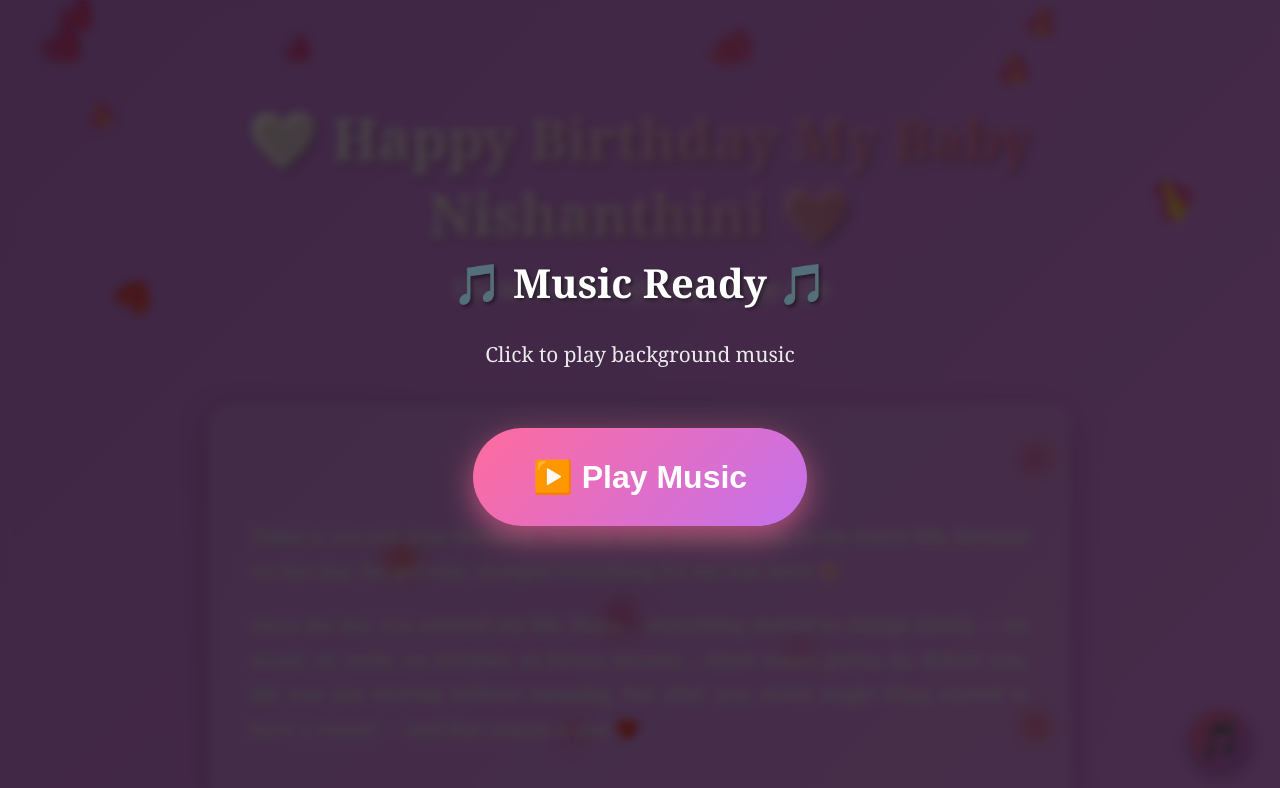
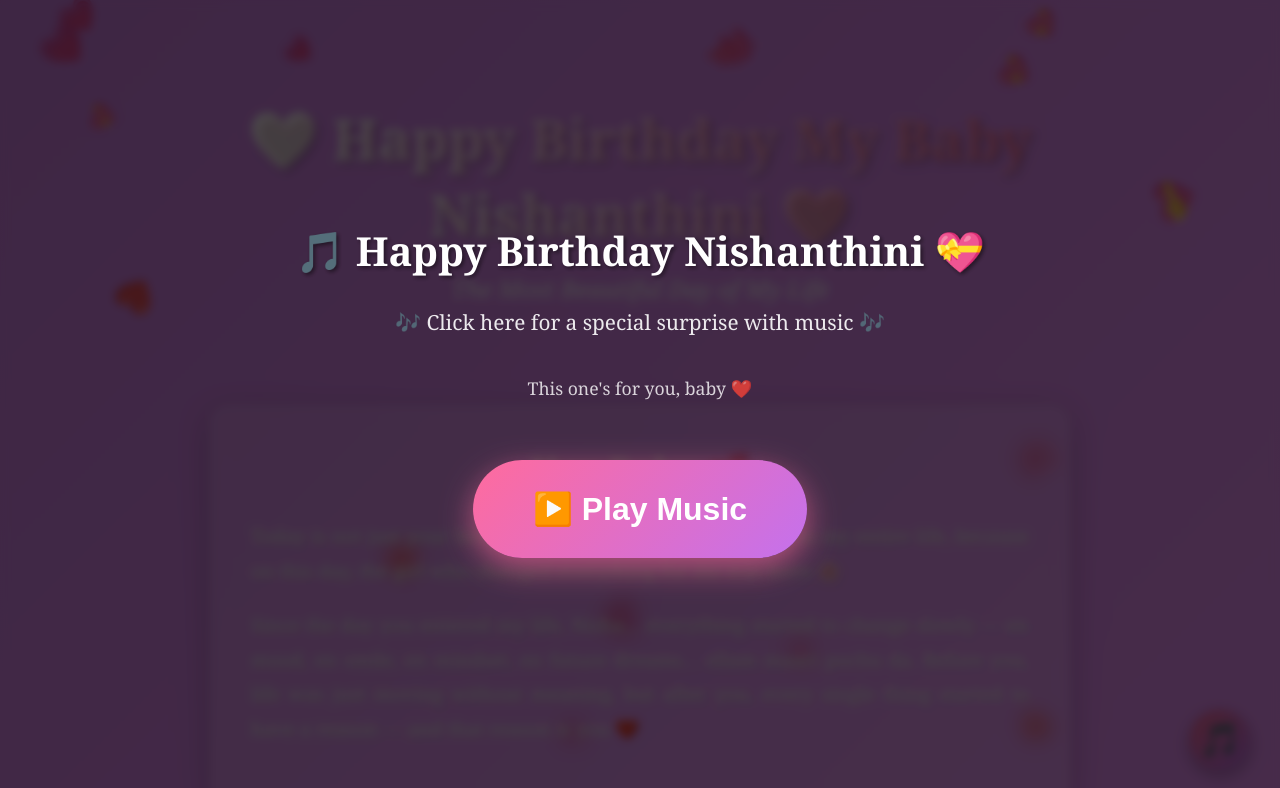
Before and after one commit to anisharunadev/birthdaywish, a plain HTML site: page index.html in a window 1280 px wide. Shown: the top 788 px of the page. Drawn offline with Linux system fonts and the light colour scheme.

Commit message:
Fix spelling and add romantic context to music overlay

```diff
--- a/index.html
+++ b/index.html
@@ -765,8 +765,9 @@
     <!-- Play Music Overlay -->
     <div class="play-overlay" id="playOverlay">
         <div class="play-overlay-content">
-            <h2>🎵 Music Ready 🎵</h2>
-            <p>Click to play background music</p>
+            <h2>🎵 Happy Birthday Nishanthini 💝</h2>
+            <p>🎶 Click here for a special surprise with music 🎶</p>
+            <p style="font-size: 1.1em; margin-top: 20px; color: rgba(255,255,255,0.8);">This one's for you, baby ❤️</p>
             <button class="play-overlay-btn" id="playOverlayBtn">▶️ Play Music</button>
         </div>
     </div>
```
